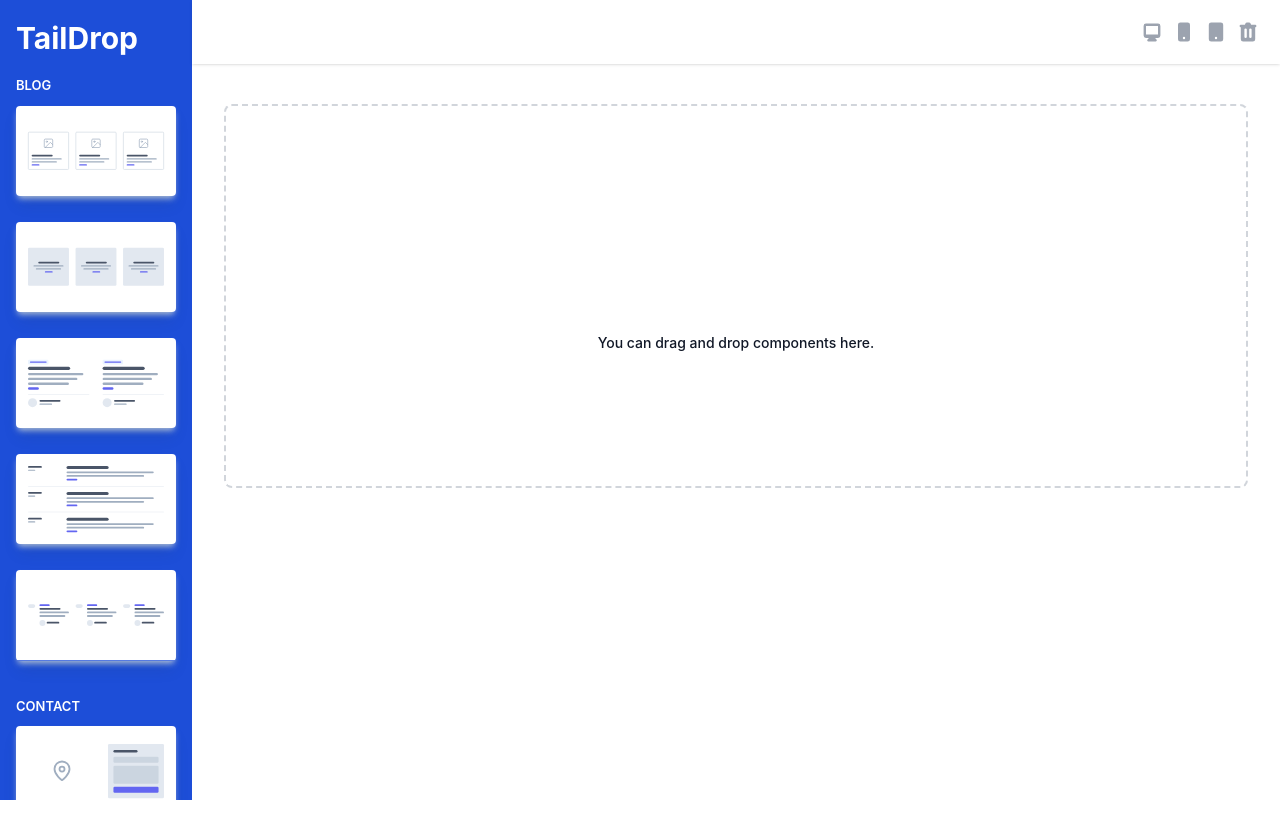
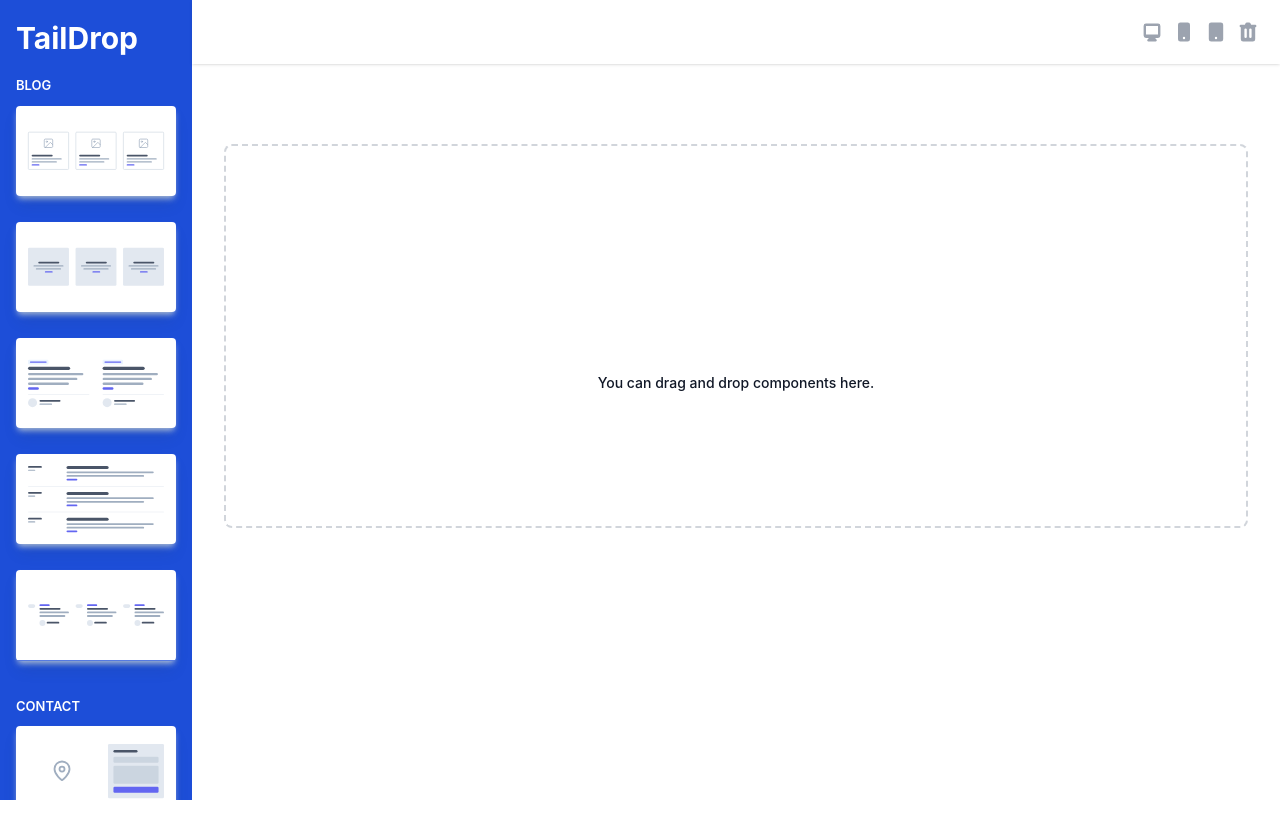
Before and after one commit to vfurkanguner/taildrop, a React (Create React App) app: page / in a window 1280 px wide. Shown: the top 838 px of the page. Built offline with nearby package versions, Linux system fonts and the light colour scheme; some icons are missing.

Commit message:
Update EmptyRenderer.js

```diff
--- a/src/components/EmptyRenderer.js
+++ b/src/components/EmptyRenderer.js
@@ -3,6 +3,7 @@ import PlusIcon from "@heroicons/react/solid/PlusCircleIcon";
 
 export default function EmptyRenderer() {
   return (
+    <div className="pt-10">
       <button
         type="button"
         className="text-indigo-600 relative block w-full h-96 border-2 border-gray-300 border-dashed rounded-lg p-12 text-center focus:outline-none focus:ring-2 focus:ring-offset-2 focus:ring-indigo-500"
@@ -12,5 +13,6 @@ export default function EmptyRenderer() {
           You can drag and drop components here.
         </span>
       </button>
+    </div>
   );
 }
```
Lines whose indentation alone changed are shown as unchanged.
